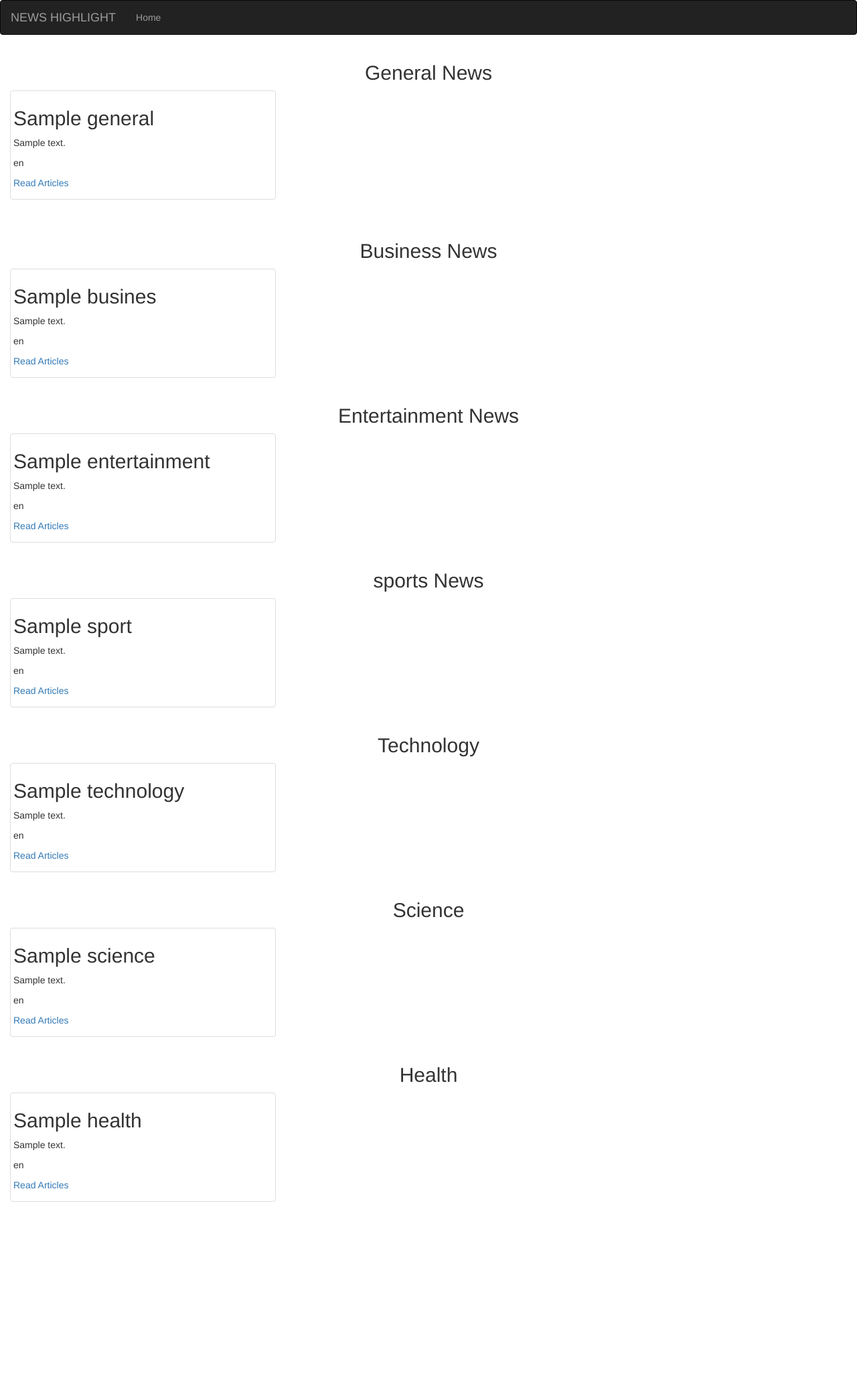
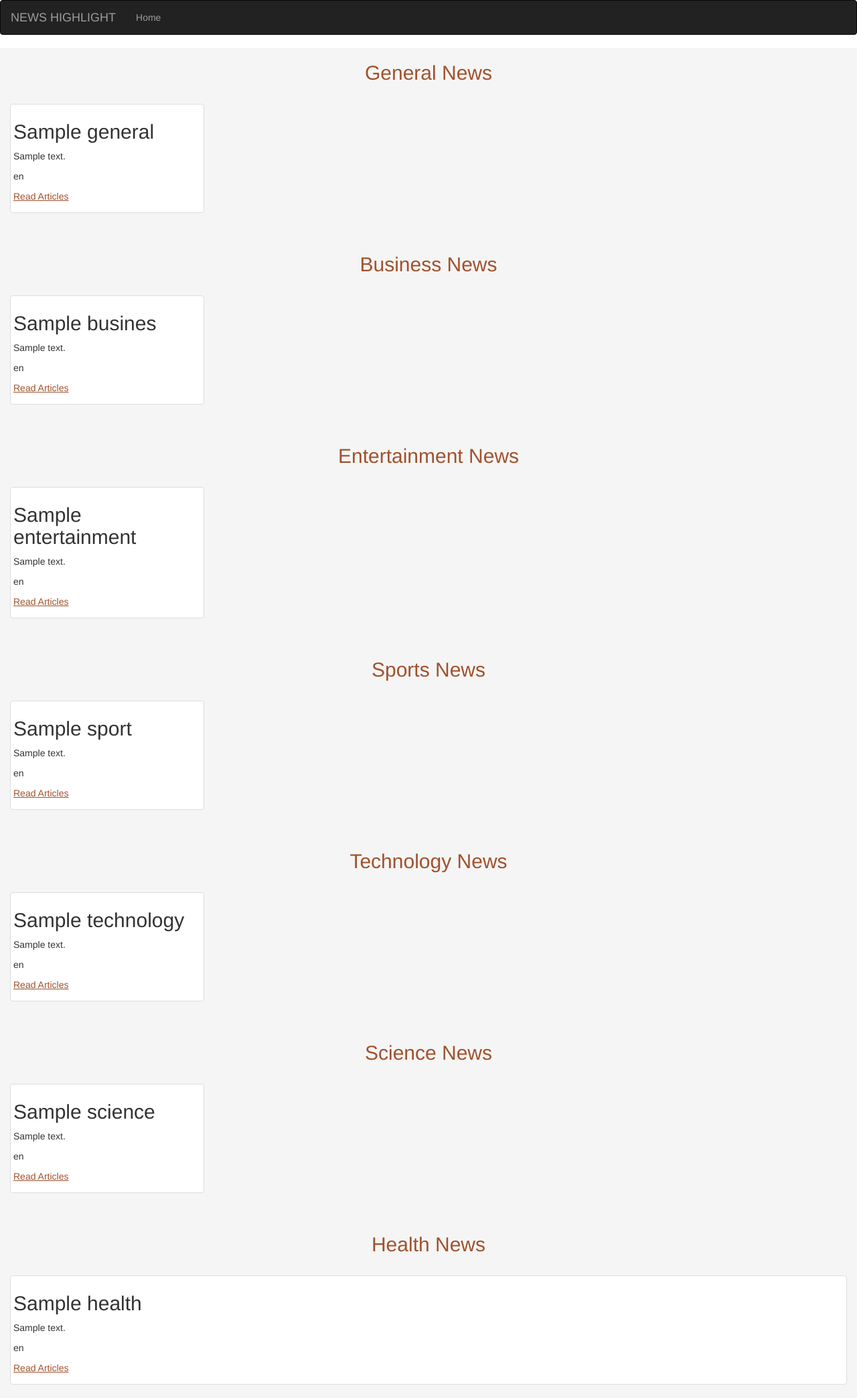
Before and after one commit to claudinemahoro/NewsApi, a Flask app: template app/templates/index.html in a window 1280 px wide. Shown: the whole page at 67% size. Before the commit the page ends 1794 px from the top, so only its background shows below. Run offline with Flask 2, Linux system fonts and the light colour scheme; the template is opened without the code that fills it: most values are stand-ins (such as "Sample title", 1, 10 or a date in 2020); some libraries are stand-ins or nearby versions.

Commit message:
make final modifications

```diff
--- a/app/templates/articles.html
+++ b/app/templates/articles.html
@@ -18,7 +18,7 @@
                 <p class="small">Posted on {{article.publishedAt}}</p>
                 <hr>
                 <p> {{article.description}}...
-                    <a href={{article.url}} target="_blank">Read More</a>
+                    <a href={{article.url}} target="_blank" style="color: sienna">Read More</a>
                 </p>
             </div>
         </div>
--- a/app/templates/index.html
+++ b/app/templates/index.html
@@ -3,32 +3,34 @@
 
 
 {% block content %}
-<div class="container-fluid">
+<div class="container-fluid" style="background-color:whitesmoke;">
 
-  <div class="row">
-    <h2 style="text-align: center">General News</h2>
+  <div class="row" style="background-color: whitesmoke;">
+    <h2 style="text-align: center;color: sienna">General News</h2>
+    <br>
           {% for general in new_general %}
-      <div class="col-md-4">
+      <div class="col-md-3">
         <div class="thumbnail">
           <h2> {{ general.name}}</h2>
           <p>{{general.description | truncate(80)}}</p>
           <p>{{general.language}}</p>
-          <p><a href="/articles/{{general.id}}">Read Articles</a></p>
+          <p><a href="/articles/{{general.id}}" style="text-decoration: underline;color: sienna">Read Articles</a></p>
         </div>
       </div>
   </div>
           {% endfor %}
 
-  <div class="row">
+  <div class="row" style="background-color: whitesmoke">
     <br>
-    <h2 style="text-align: center">Business News</h2>
+    <h2 style="text-align: center;color: sienna">Business News</h2>
+    <br>
           {% for business in new_business %}
-    <div class="col-md-4">
+    <div class="col-md-3">
         <div class="thumbnail">
           <h2> {{ business.name}}</h2>
           <p>{{business.description | truncate(80)}}</p>
           <p>{{business.language}}</p>
-          <p><a href="/articles/{{business.id}}">Read Articles</a></p>
+          <p><a href="/articles/{{business.id}}" style="text-decoration: underline;color: sienna">Read Articles</a></p>
         </div>
     </div>
   </div>
@@ -36,77 +38,88 @@
           {% endfor %}
 
 
-  <div class="row">
-    <h2 style="text-align: center">Entertainment News</h2>
+  <div class="row" style="background-color: whitesmoke">
+    <br>
+    <h2 style="text-align: center;color: sienna">Entertainment News</h2>
+    <br>
           {% for entertainment in new_entertainment %}
-      <div class="col-md-4">
+      <div class="col-md-3">
         <div class="thumbnail">
           <h2> {{ entertainment.name}}</h2>
           <p>{{entertainment.description | truncate(80)}}</p>
           <p>{{entertainment.language}}</p>
-          <p><a href="/articles/{{entertainment.id}}">Read Articles</a></p>
+          <p><a href="/articles/{{entertainment.id}}" style="text-decoration: underline;color: sienna">Read Articles</a></p>
         </div>
       </div>
   </div>
           {% endfor %}
 
 
-  <div class="row">
-    <h2 style="text-align: center">sports News</h2>
+  <div class="row" style="background-color: whitesmoke">
+    <br>
+    <h2 style="text-align: center;color: sienna">Sports News</h2>
+    <br>
           {% for sports in new_sports %}
-      <div class="col-md-4">
+      <div class="col-md-3">
         <div class="thumbnail">
           <h2> {{ sports.name}}</h2>
           <p>{{sports.description | truncate(80)}}</p>
           <p>{{sports.language}}</p>
-          <p><a href="/articles/{{new_sports.id}}">Read Articles</a></p>
+          <p><a href="/articles/{{new_sports.id}}" style="text-decoration: underline;color: sienna">Read Articles</a></p>
         </div>
       </div>
   </div>
            {% endfor %}
 
 
-  <div class="row">
-    <h2 style="text-align: center">Technology</h2>
+  <div class="row" style="background-color: whitesmoke">
+    <br>
+    <h2 style="text-align: center;color: sienna">Technology News</h2>
+    <br>
             {% for technology in new_tech %}
-    <div class="col-md-4">
+    <div class="col-md-3">
       <div class="thumbnail">
         <h2> {{ technology.name}}</h2>
         <p>{{technology.description | truncate(80)}}</p>
         <p>{{technology.language}}</p>
-        <p><a href="/articles/{{technology.id}}">Read Articles</a></p>
+        <p><a href="/articles/{{technology.id}}" style="text-decoration: underline;color: sienna">Read Articles</a></p>
       </div>
     </div>
   </div>
             {% endfor %}
 
 
-  <div class="row">
-    <h2 style="text-align: center">Science</h2>
+  <div class="row" style="background-color: whitesmoke">
+    <br>
+    <h2 style="text-align: center;color: sienna">Science News</h2>
+    <br>
             {% for science in new_science %}
-      <div class="col-md-4">
+      <div class="col-md-3">
         <div class="thumbnail">
           <h2> {{ science.name}}</h2>
           <p>{{science.description | truncate(80)}}</p>
           <p>{{science.language}}</p>
-          <p><a href="/articles/{{science.id}}">Read Articles</a></p>
+          <p><a href="/articles/{{science.id}}" style="text-decoration: underline;color: sienna">Read Articles</a></p>
         </div>
       </div>
   </div>
             {% endfor %}
 
-  <div class="row">
-    <h2 style="text-align: center">Health</h2>
+  <div class="row" style="background-color: whitesmoke">
+    <br>
+    <h2 style="text-align: center;color: sienna">Health News</h2>
+    <br>
             {% for health in new_health %}
-    <div class="col-md-4">
+    <div class="col-md-12">
       <div class="thumbnail">
         <h2> {{ health.name}}</h2>
         <p>{{health.description | truncate(80)}}</p>
         <p>{{health.language}}</p>
-        <p><a href="/articles/{{health.id}}">Read Articles</a></p>
+        <p><a href="/articles/{{health.id}}" style="text-decoration: underline;color: sienna;">Read Articles</a></p>
       </div>
     </div>
   </div>
             {% endfor %}
 </div>
- {% endblock%}
+
+{% endblock%}
--- a/config.py
+++ b/config.py
@@ -5,9 +5,9 @@ class Config:
     General configuration for the parent class
     '''
 
-    SOURCES_BASE_URL = 'https://newsapi.org/v2/sources?language=en&category={}&apiKey=42193a34df054c76a2fd24f0d12cfc4c'
-    ARTICLES_BASE_URL ='https://newsapi.org/v2/everything?language=en&sources={}&apiKey=42193a34df054c76a2fd24f0d12cfc4c'
-    NEWS_API_KEY = '42193a34df054c76a2fd24f0d12cfc4c'
+    SOURCES_BASE_URL = 'https://newsapi.org/v2/sources?language=en&category={}&apiKey=5a23e2c7f0b44be49401d6117d5d32db'
+    ARTICLES_BASE_URL ='https://newsapi.org/v2/everything?language=en&sources={}&apiKey=5a23e2c7f0b44be49401d6117d5d32db'
+    NEWS_API_KEY = '5a23e2c7f0b44be49401d6117d5d32db'
     SECRET_KEY = os.environ.get('SECRET_KEY')
 
 
--- /dev/null
+++ b/package.json
@@ -0,0 +1,5 @@
+{
+  "dependencies": {
+    "bootstrap": "^4.5.3"
+  }
+}
```
Also changed, not shown: tests/test_articles.py (+5 -5 lines), tests/test_sources.py (+2 -2 lines), README.md (added), app/main/forms.py (deleted), package-lock.json (added), 2 other files.
